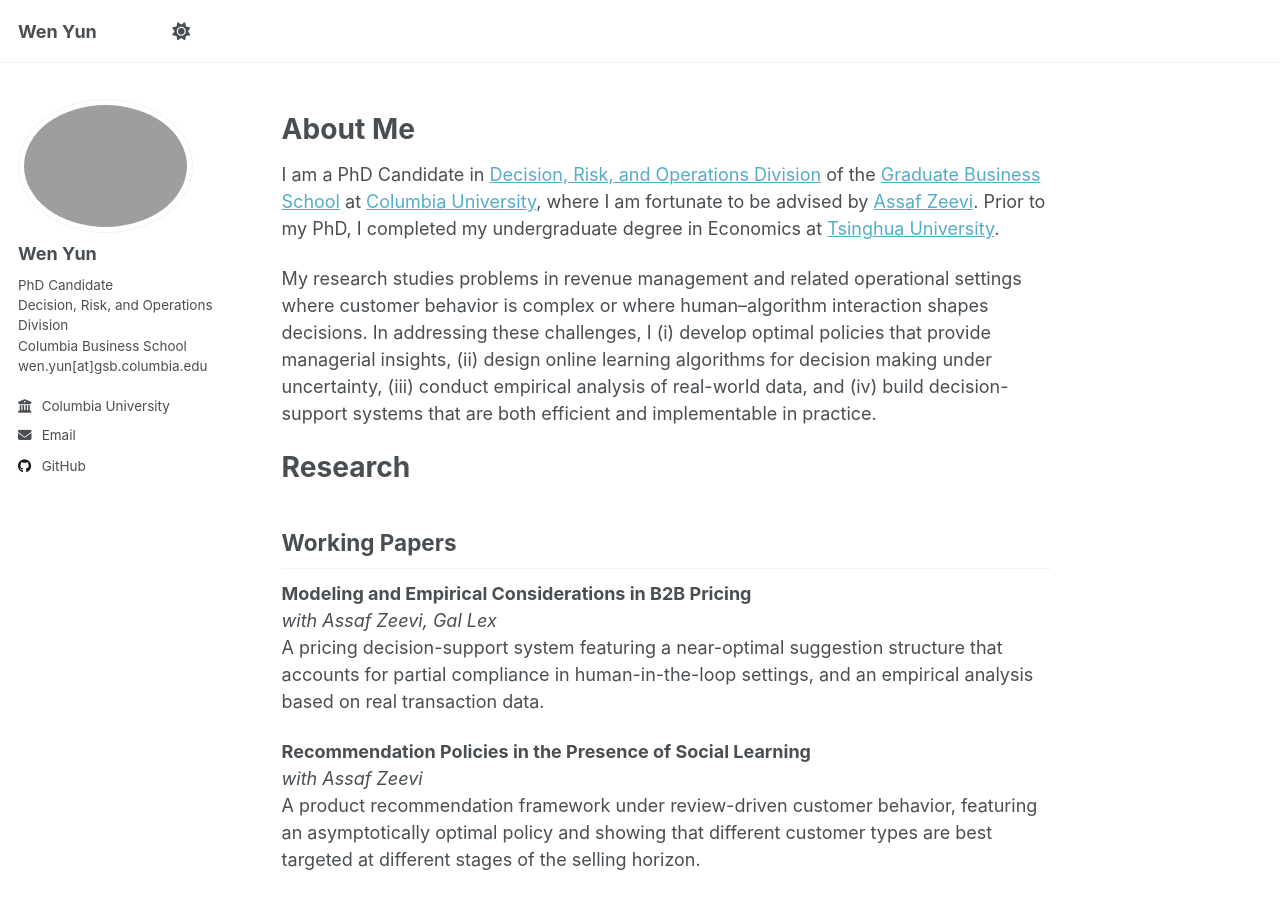
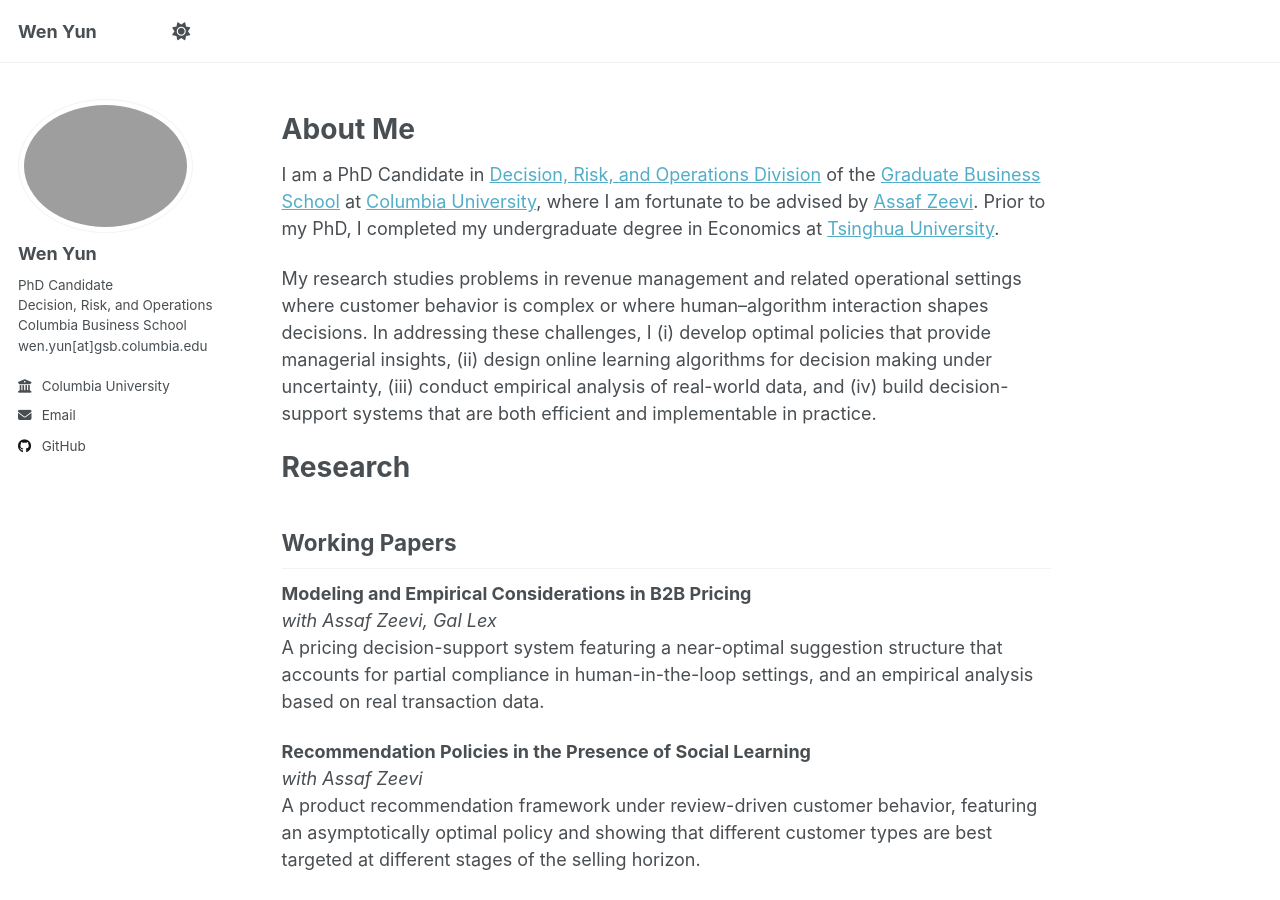
Before and after one commit to wenyun0/wenyun0.github.io, a Jekyll site: the page built from _pages/about.md, in a window 1280 px wide and 900 px high. Built offline with Jekyll 4.4.1, drawn with Linux system fonts in a browser that asks for light colours; a script that is not in the unit is left out.

Commit message:
Update _config.yml

```diff
--- a/_config.yml
+++ b/_config.yml
@@ -26,7 +26,7 @@ author:
   avatar           : "wy.jpg"
   name             : "Wen Yun"
   pronouns         : # example: "she/her"
-  bio              : "PhD Candidate<br>Decision, Risk, and Operations Division<br>Columbia Business School<br>wen.yun[at]gsb.columbia.edu"
+  bio              : "PhD Candidate<br>Decision, Risk, and Operations<br>Columbia Business School<br>wen.yun[at]gsb.columbia.edu"
   #  location         : ""
   employer         : "Columbia University"
   uri              : # URL
```
